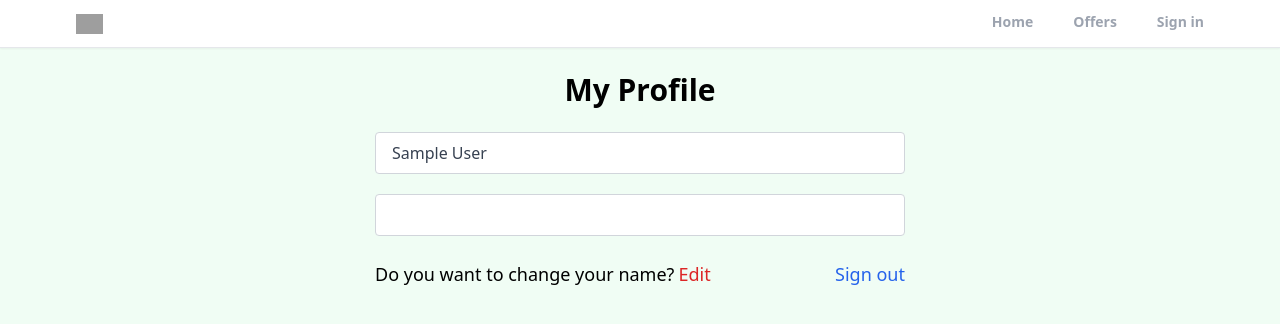
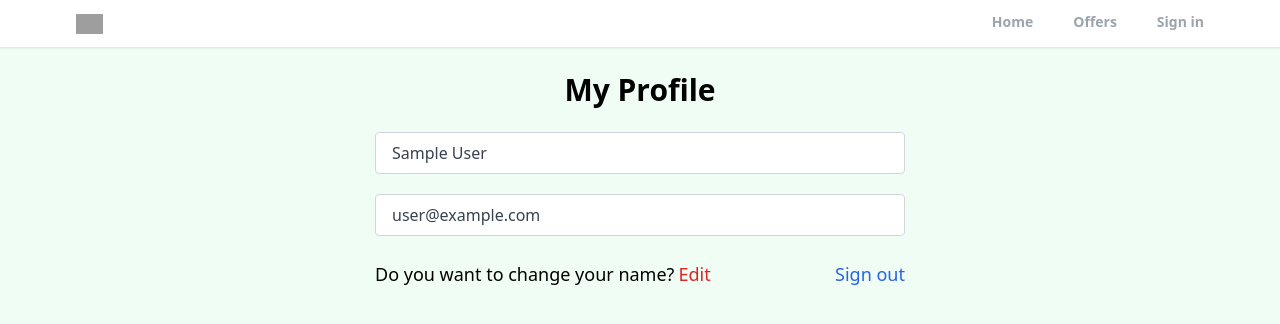
Before and after one commit to Halima360/realtor-clone, a React (Create React App) app: page /profile in a window 1280 px wide. Shown: the top 324 px of the page. Built offline with nearby package versions, Linux system fonts and the light colour scheme; no server answers; sample sign-in values are in the browser's storage; grey boxes are pictures that could not be loaded.

Commit message:
added the edit functionality to the profile page

```diff
--- a/src/pages/Profile.jsx
+++ b/src/pages/Profile.jsx
@@ -1,18 +1,45 @@
 import React, { useState } from 'react';
-import { getAuth } from 'firebase/auth';
+import { getAuth, updateProfile } from 'firebase/auth';
 import { useNavigate } from 'react-router';
+import { toast } from 'react-toastify';
+import { doc,  updateDoc } from 'firebase/firestore';
+import { db } from '../firebase';
 
 export default function Profile() {
   const auth = getAuth()
   const navigate = useNavigate()
+  const [changeDetails, setChangeDetails] = useState()
 const [formData, setFormData] = useState({
   name: auth.currentUser.displayName,
   email: auth.currentUser.email
 })
-const {name, Email} = formData
+const {name, email} = formData
 function onLogOut(){
   auth.signOut()
   navigate('/')
+}
+const onChange = (e) =>{
+  setFormData((prevState) => ({
+    ...prevState, [e.target.id] : e.target.value
+  }))
+}
+ async function onsubmit(){
+try {
+  if(auth.currentUser.displayName !== name){
+    //update name in firebase auth
+    await updateProfile(auth.currentUser, {
+      displayName : name,
+    })
+//update name in firestore
+const docRef = doc(db, "users" , auth.currentUser.uid)
+await updateDoc(docRef, {
+  name,
+})
+  }
+  toast.success("Profile details updated")
+} catch (error) {
+ toast.error("could not update the profile details")
+}
 }
   return (
     <>
@@ -22,12 +49,17 @@ function onLogOut(){
       </h1>
       <div className=''>
         <form className=''>
-          <input type="text" id="name" value={name} disabled className='w-full px-4 py-2 text-gray-700
-           bg-white border border-gray-300 rounded transition ease-in-out mb-5'/>
-           <input type="email" id="email" value={Email} disabled className=' mb-6 w-full px-4 py-2 text-gray-700
+          <input type="text" id="name" value={name} disabled = {!changeDetails} onChange={onChange}
+           className={`w-full px-4 py-2 text-gray-700
+           bg-white border border-gray-300 rounded transition ease-in-out mb-5 ${changeDetails && "bg-red-200 focus:bg-red-200" }`}/>
+           <input type="email" id="email" value={email} disabled= {!changeDetails} onChange={onChange} className=' mb-6 w-full px-4 py-2 text-gray-700
            bg-white border border-gray-300 rounded transition ease-in-out'/>
-           <div className='flex justify-between items-center whitespace-nowrap text-sm md:text-lg mb-6'>
-            <p className='flex items-center '>Do you want to change your name? <span className='text-red-600 hover:text-red-700 transition ease-in-outduration-200 ml-1 cursor-pointer'>Edit</span></p>
+           <div className='flex justify-between space-x-5 items-center whitespace-nowrap text-sm md:text-lg mb-6'>
+            <p className='flex items-center '>Do you want to change your name? <span onClick={() =>{
+              changeDetails && onsubmit();
+              setChangeDetails((prevState) => !prevState)
+            } }
+             className='text-red-600 hover:text-red-700 transition ease-in-out duration-200 ml-1 cursor-pointer'>{changeDetails ? "Apply change" : "Edit"}</span></p>
             <p onClick={onLogOut} className='text-blue-600 hover:text-blue-800 transition duration-200 cursor-pointer ease-in-out'>Sign out</p>
            </div>
         </form>
```
